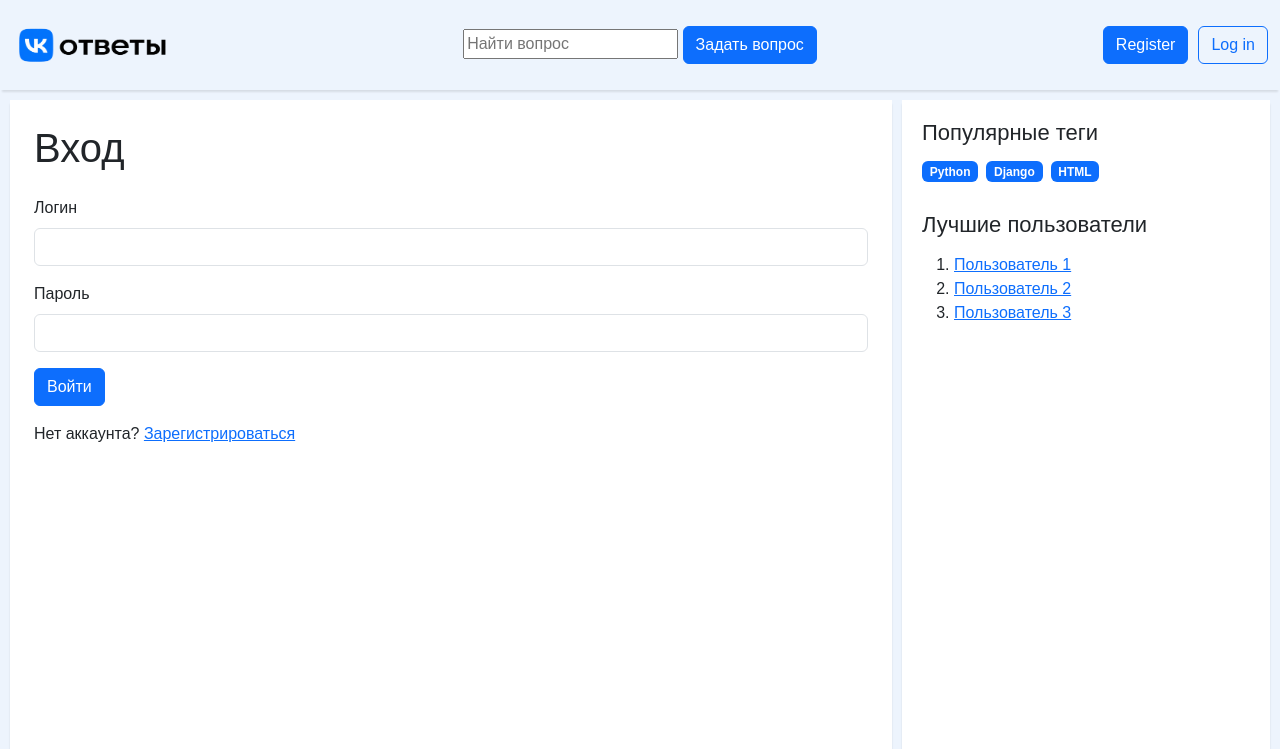
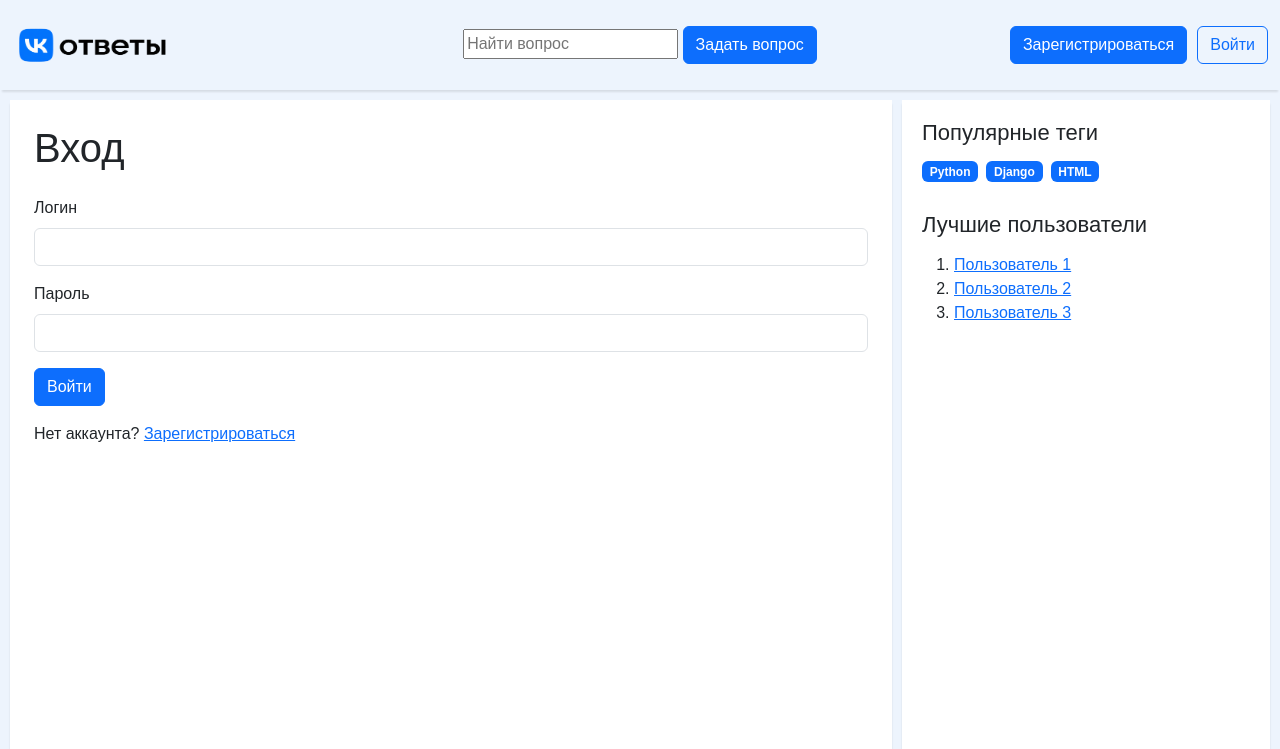
Before and after one commit to Pugovkin-Miroslav/2026-VK-EDU-Web-11-Pugovkin-M, a Django app: page /login/ in a window 1280 px wide. Shown: the top 749 px of the page. Run offline with Django 5.2, Linux system fonts and the light colour scheme; some libraries are stand-ins or nearby versions.

Commit message:
выполнил указание начальника насчет кнопок авторизации

```diff
--- a/core/templates/core/includes/header.html
+++ b/core/templates/core/includes/header.html
@@ -41,8 +41,8 @@
             <a href="{% url 'questions:ask' %}" class="btn btn-primary">Задать вопрос</a>
         </div>
         <nav class="header-auth" aria-label="Авторизация">
-            <a href="{% url 'core:signup' %}" class="btn btn-primary">Register</a>
-            <a href="{% url 'core:login' %}" class="btn btn-outline-primary">Log in</a>
+            <a href="{% url 'core:signup' %}" class="btn btn-primary">Зарегистрироваться</a>
+            <a href="{% url 'core:login' %}" class="btn btn-outline-primary">Войти</a>
         </nav>
     {% endif %}
 </header>
```
